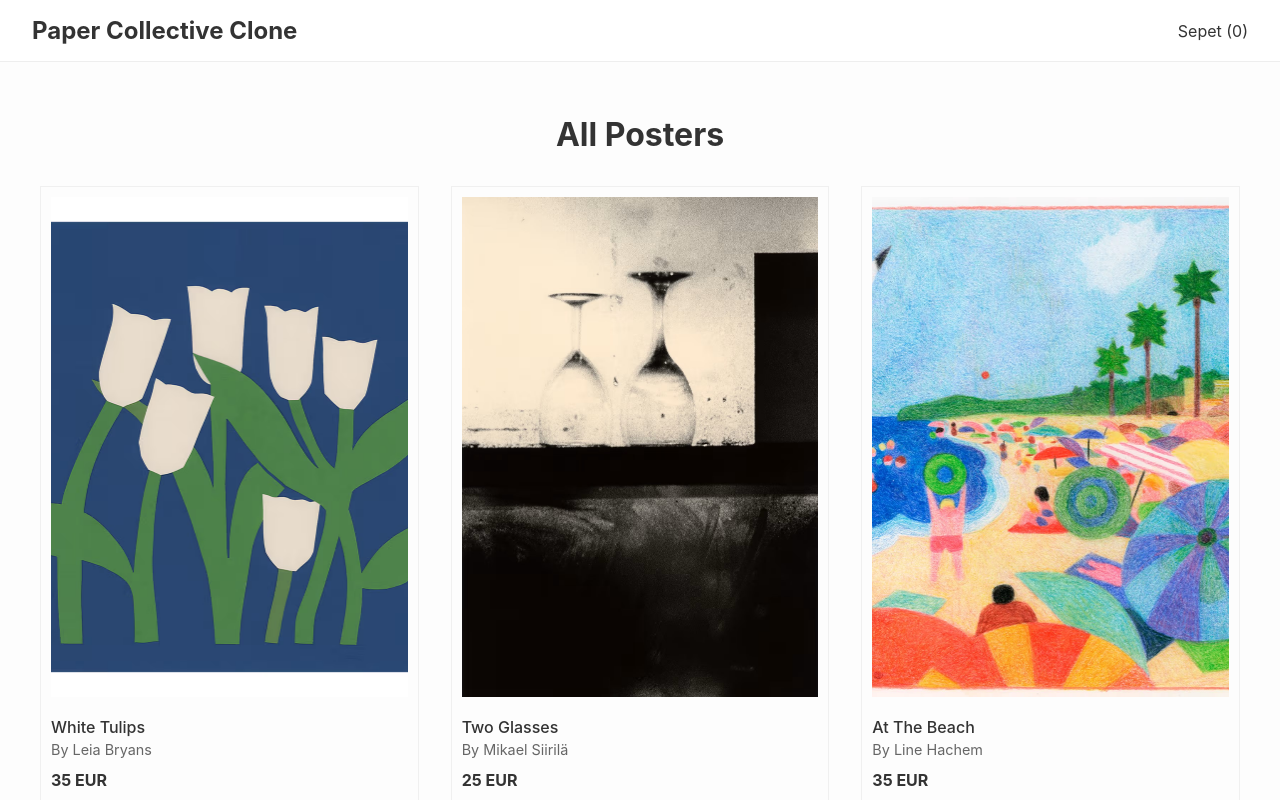
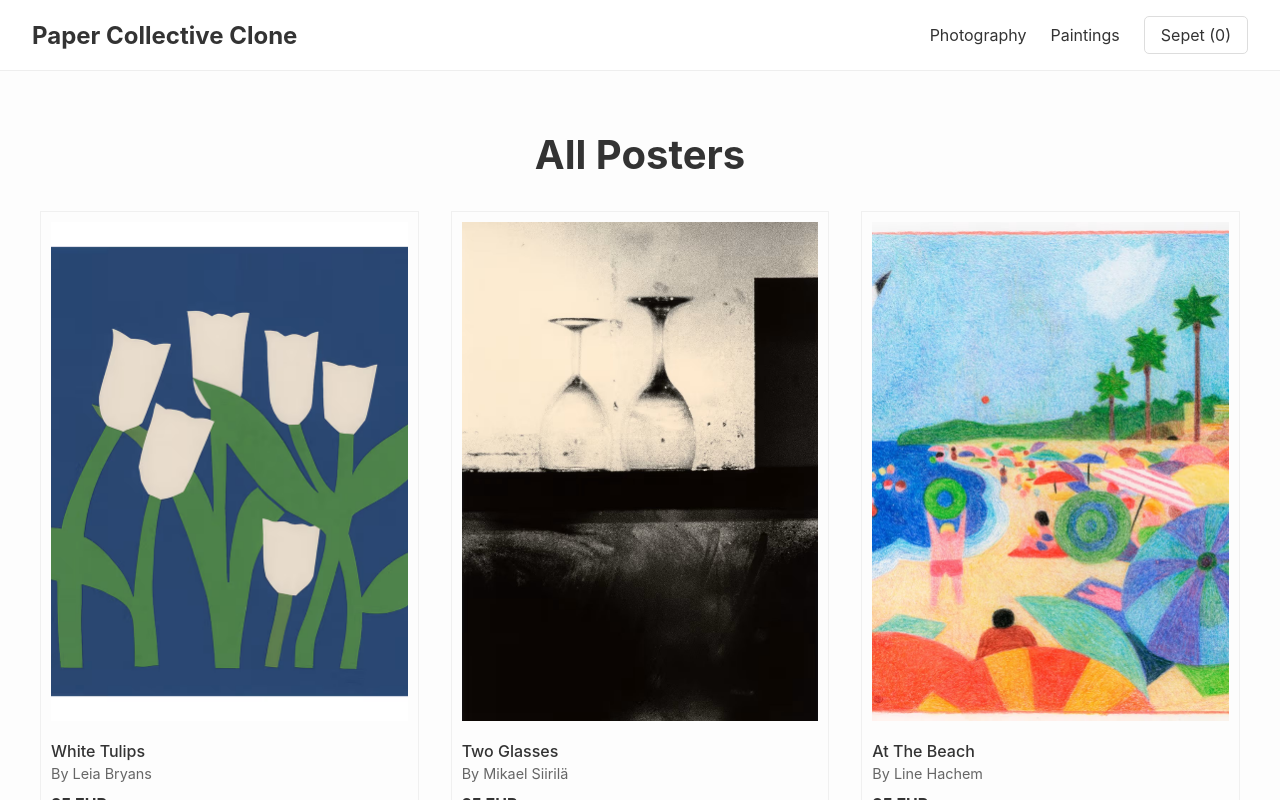
Before and after one commit to omerbaki7/paper-collective-clone, a Vue app: page / in a window 1280 px wide. Shown: the top 800 px of the page. Built offline with nearby package versions, Linux system fonts and the light colour scheme.

Commit message:
feat: Add category filtering functionality

```diff
--- a/src/components/Navbar.vue
+++ b/src/components/Navbar.vue
@@ -8,8 +8,11 @@ const cartStore = useCartStore();
 <template>
   <header class="navbar">
     <RouterLink to="/" class="logo">Paper Collective Clone</RouterLink>
-    <nav>
-      <RouterLink to="/cart" class="nav-link">
+    <nav class="main-nav">
+      <RouterLink to="/category/Photography" class="nav-link">Photography</RouterLink>
+      <RouterLink to="/category/Paintings" class="nav-link">Paintings</RouterLink>
+
+      <RouterLink to="/cart" class="nav-link cart-link">
         Sepet ({{ cartStore.cartItemCount }})
       </RouterLink>
     </nav>
@@ -25,12 +28,34 @@ const cartStore = useCartStore();
   background-color: #fff;
   border-bottom: 1px solid #eee;
 }
+
 .logo {
   font-weight: bold;
   font-size: 1.5rem;
-}
-.nav-link, .logo {
   text-decoration: none;
   color: #333;
 }
+
+.main-nav {
+  display: flex;
+  align-items: center;
+  gap: 1.5rem; /* Linkler arası boşluk */
+}
+
+.nav-link {
+  text-decoration: none;
+  color: #333;
+  font-size: 1rem;
+  transition: color 0.3s ease;
+}
+
+.nav-link:hover {
+  color: #888;
+}
+
+.cart-link {
+  padding: 0.5rem 1rem;
+  border: 1px solid #ddd;
+  border-radius: 5px;
+}
 </style>
--- a/src/data/products.json
+++ b/src/data/products.json
@@ -4,27 +4,35 @@
     "name": "White Tulips",
     "artist": "By Leia Bryans",
     "price": 35,
-    "imageUrl": "/images/white-tulips.jpg"
+    "imageUrl": "/images/white-tulips.jpg",
+    "category": "Art Trays",
+    "theme": "Colorful"
   },
   {
     "id": 2,
     "name": "Two Glasses",
     "artist": "By Mikael Siirilä",
     "price": 25,
-    "imageUrl": "/images/two-glasses.jpg"
+    "imageUrl": "/images/two-glasses.jpg",
+    "category": "Photography",
+    "theme":  "Black & White"
   },
   {
     "id": 3,
     "name": "At The Beach",
     "artist": "By Line Hachem",
     "price": 35,
-    "imageUrl": "/images/at-the-beach.jpg"
+    "imageUrl": "/images/at-the-beach.jpg",
+    "category": "Paintings",
+    "theme": "Nature"
   },
   {
     "id": 4,
     "name": "The Jacket",
     "artist": "By Camilla O'Gorman",
     "price": 40,
-    "imageUrl": "/images/the-jacket.jpg"
+    "imageUrl": "/images/the-jacket.jpg",
+    "category": "Paintings",
+    "theme": "Fashion"
   }
 ]
--- a/src/router/index.js
+++ b/src/router/index.js
@@ -21,6 +21,13 @@ const router = createRouter({
       name: 'cart',
       component: CartView
     },
+       // ':categoryName' kısmı dinamiktir, yani buraya ne yazılırsa (Photography, Paintings vb.)
+      // onu bir parametre olarak kabul eder.
+    {
+      path: '/category/:categoryName',
+      name: 'category',
+      component: HomeView // Bu rota da HomeView'ı gösteriyor!
+    },
     {
       path: '/about',
       name: 'about',
--- a/src/views/HomeView.vue
+++ b/src/views/HomeView.vue
@@ -1,15 +1,42 @@
 <script setup>
+import { useRoute } from 'vue-router';
+import { computed } from 'vue';
 import ProductCard from '../components/ProductCard.vue';
 import productsData from '../data/products.json';
+
+// Router'dan güncel yol (URL) bilgilerini almak için useRoute'u kullanıyoruz.
+const route = useRoute();
+
+// Hangi ürünlerin gösterileceğini hesaplayan 'computed' bir değişken oluşturuyoruz.
+// Bu değişken, URL değiştikçe otomatik olarak yeniden hesaplanır.
+const filteredProducts = computed(() => {
+  // Eğer URL'de 'categoryName' diye bir parametre varsa...
+  if (route.params.categoryName) {
+    // ... productsData dizisini filtrele ve sadece kategorisi URL'deki kategoriyle eşleşen ürünleri döndür.
+    return productsData.filter(product => product.category === route.params.categoryName);
+  } else {
+    // ...eğer URL'de bir kategori yoksa (yani ana sayfadaysak), tüm ürünleri döndür.
+    return productsData;
+  }
+});
+
+// Sayfa başlığını da URL'ye göre dinamik hale getiriyoruz.
+const pageTitle = computed(() => {
+  if (route.params.categoryName) {
+    return route.params.categoryName; // Kategori adını başlık yap
+  } else {
+    return 'All Posters'; // Ana sayfadaysa bu başlığı kullan
+  }
+});
 </script>
 
 <template>
   <div class="home-view">
-    <h1 class="page-title">All Posters</h1>
+    <h1 class="page-title">{{ pageTitle }}</h1>
 
     <div class="product-grid">
       <ProductCard
-      v-for="product in productsData"
+        v-for="product in filteredProducts"
         :key="product.id"
         :id="product.id"
         :name="product.name"
@@ -22,25 +49,20 @@ import productsData from '../data/products.json';
 </template>
 
 <style scoped>
+/* Stil kısmı aynı kalabilir, burada bir değişiklik yok */
 .home-view {
   padding: 2rem;
   max-width: 1200px;
   margin: 0 auto;
 }
-
 .page-title {
-  font-size: 2rem;
-  font-weight: bold;
+  font-size: 2.5rem;
   margin-bottom: 2rem;
   text-align: center;
 }
-
-/* !!! VE KONTROL EDİLECEK DİĞER KISIM BU STİL KODU !!! */
-/* Bu kural, içindeki elemanları bir ızgara (grid) şeklinde dizer. */
 .product-grid {
   display: grid;
-  /* Her sütunun en az 280px olmasını ve boşluğa göre sığabildiği kadar sütun eklemesini söyler */
   grid-template-columns: repeat(auto-fill, minmax(280px, 1fr));
-  gap: 2rem; /* Kartlar arasındaki boşluk */
+  gap: 2rem;
 }
 </style>
```
Lines whose indentation alone changed are shown as unchanged.
